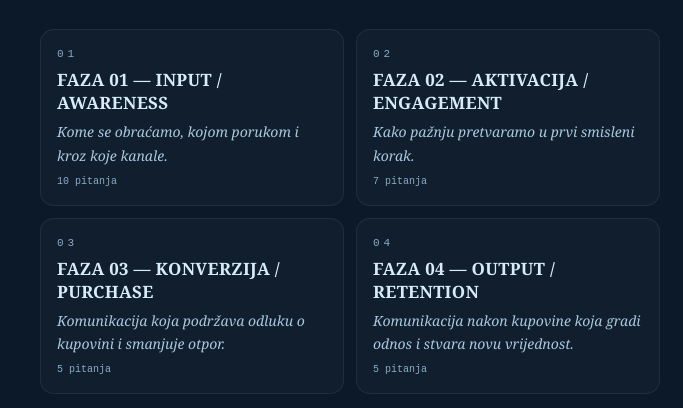
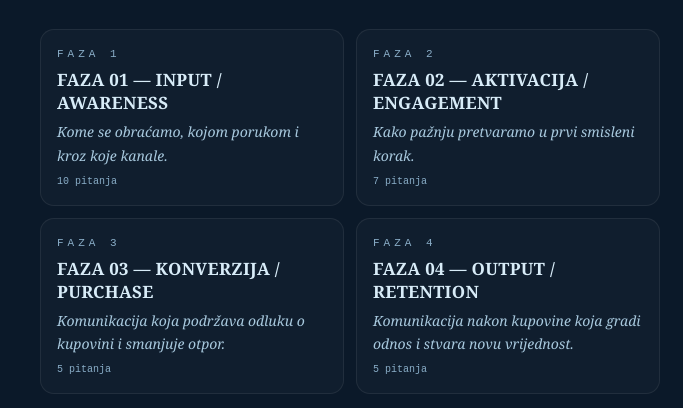
Before and after one commit to jelenamilatovic-compass/wellbeing-compass-dijagnostika, a website: page index.html in a window 1280 px wide. Shown: the part 354-762 px from the top of the page, 290-973 px from the left. Drawn offline with Linux system fonts and the light colour scheme.

Commit message:
Update index.html

```diff
--- a/index.html
+++ b/index.html
@@ -519,13 +519,19 @@
            ${d.PHASES.map((p,i)=>{
   const pct=[10,7,5,5][i];
   const qLabel=S.lang==="mn"?"pitanja":"questions";
+  const phaseLabel=S.lang==="mn"?`FAZA ${i+1}`:`PHASE ${i+1}`;
   return `<div class="ph-card" style="background:rgba(255,255,255,0.025);border:1px solid rgba(255,255,255,0.07);border-radius:14px;padding:18px 16px">
-                <div style="font-size:11px;letter-spacing:4px;color:var(--muted);font-family:'Courier New',monospace;margin-bottom:8px">${p.n}</div>
+    <div style="font-size:11px;letter-spacing:4px;color:var(--muted);font-family:'Courier New',monospace;margin-bottom:8px">${phaseLabel}</div>
     <div style="font-size:17px;font-weight:700;color:#D8ECF8;margin-bottom:6px;letter-spacing:.3px">${p.t}</div>
     <div style="font-size:14px;color:#A8C9DE;line-height:1.7;margin-bottom:8px;font-style:italic">${p.s}</div>
     <div style="font-size:10px;color:var(--muted);font-family:'Courier New',monospace">${pct} ${qLabel}</div>
   </div>`;
 }).join("")}
+
+Dakle:
+
+gornji red postaje FAZA 1, FAZA 2, FAZA 3, FAZA 4
+naslov
           </div>
 
           <div class="form-section">
```
Lines whose indentation alone changed are shown as unchanged.
